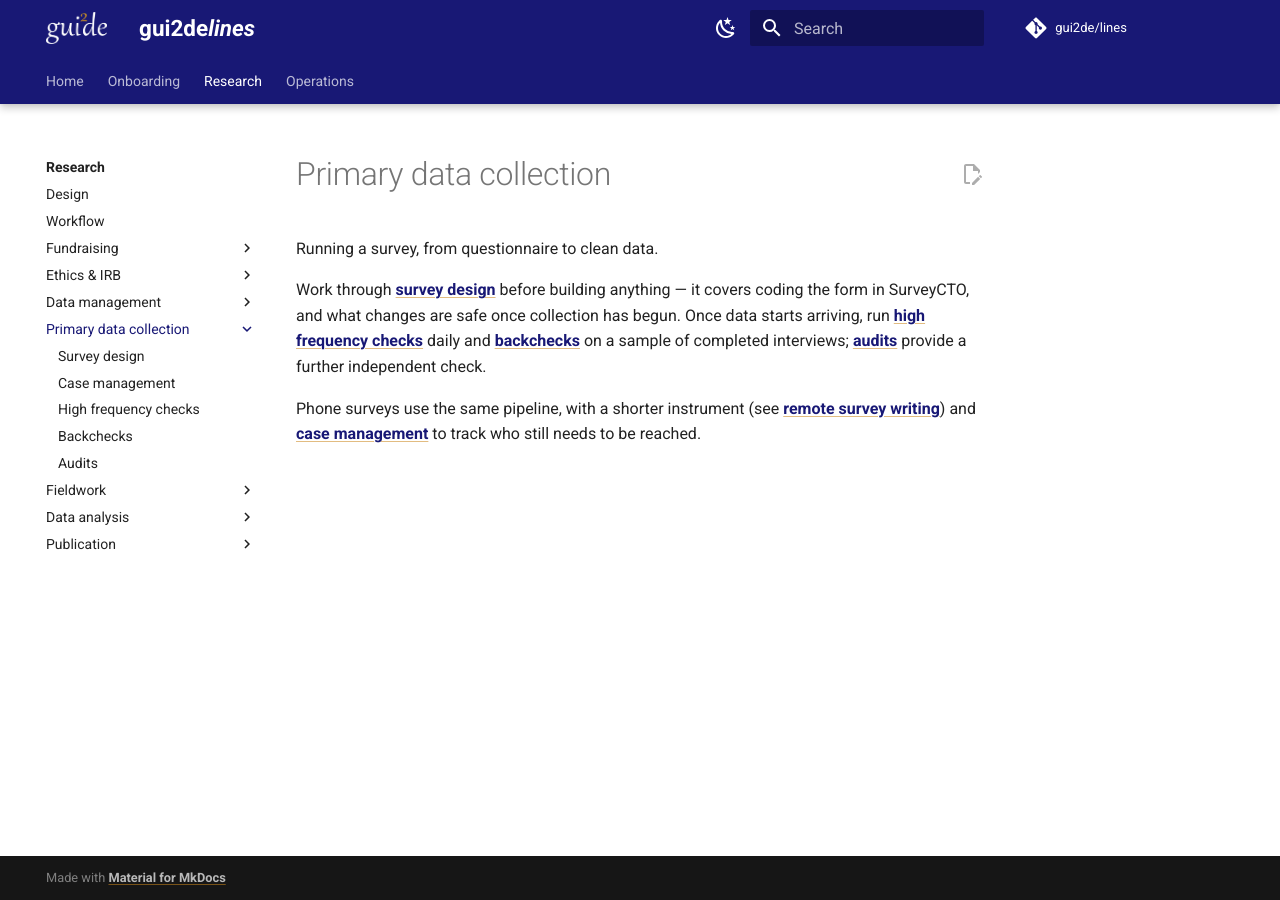
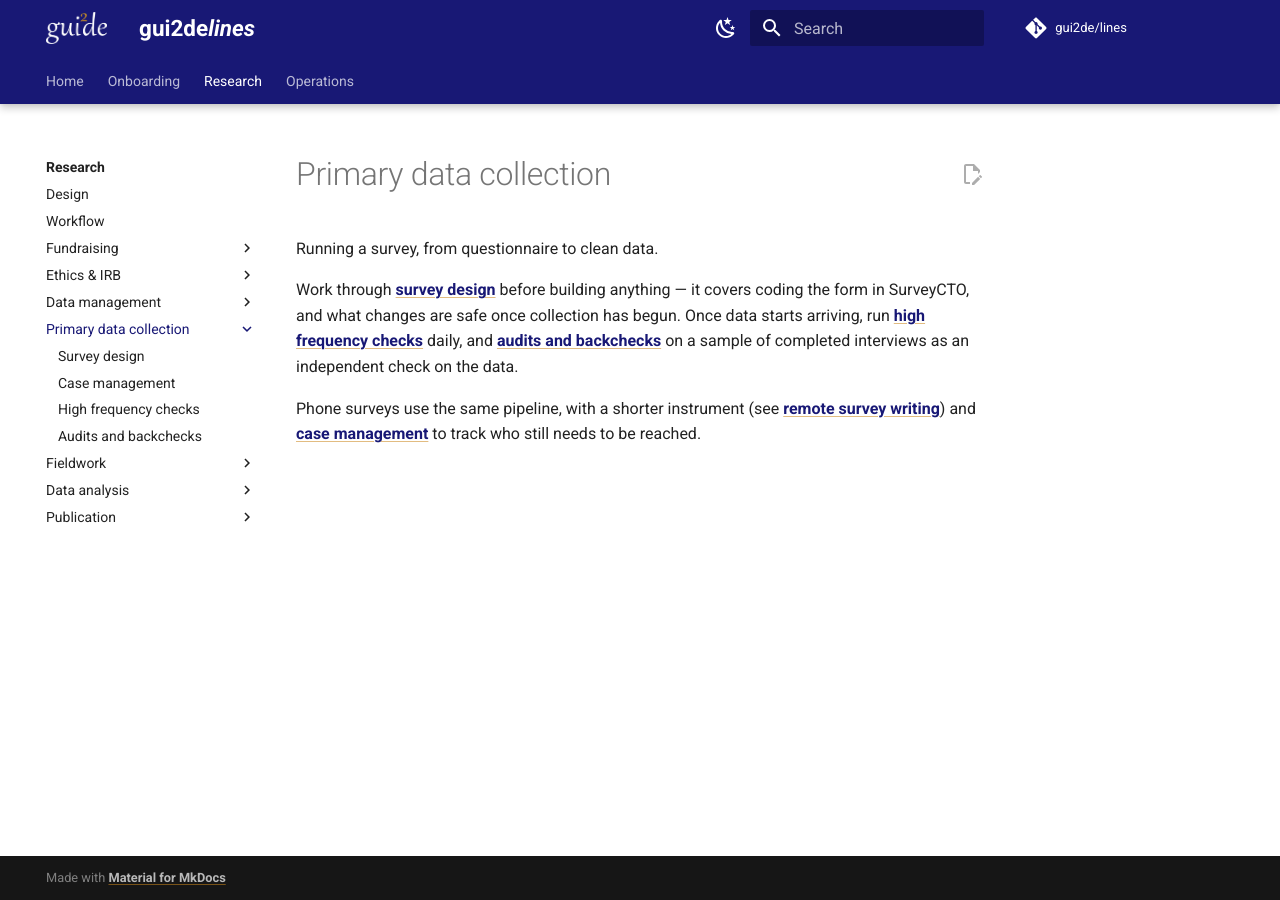
Before and after one commit to gui2de/lines, an MkDocs documentation site: the page built from docs/research/data-collection/index.md, in a window 1280 px wide. Built offline with MkDocs 1.6.1 and Material for MkDocs 9.7.7, drawn with Linux system fonts in a browser that asks for light colours; comment, search, counter and statistics services are not loaded.

Commit message:
Fold backchecks into the audits page
The backchecks page was an empty stub. Audits is renamed "Audits and
backchecks", since it already describes SurveyCTO's backcheck
functionality as the mechanism for building the audit instrument.

Co-Authored-By: Claude Opus 5 <noreply@anthropic.com>

```diff
--- a/docs/research/data-collection/index.md
+++ b/docs/research/data-collection/index.md
@@ -4,8 +4,8 @@ Running a survey, from questionnaire to clean data.
 
 Work through [survey design](survey-design.md) before building anything — it covers coding the
 form in SurveyCTO, and what changes are safe once collection has begun. Once data starts arriving, run
-[high frequency checks](hfc.md) daily and [backchecks](backchecks.md) on a sample of completed
-interviews; [audits](audits.md) provide a further independent check.
+[high frequency checks](hfc.md) daily, and [audits and backchecks](audits-and-backchecks.md) on a
+sample of completed interviews as an independent check on the data.
 
 Phone surveys use the same pipeline, with a shorter instrument (see
 [remote survey writing](survey-design.md#remote-survey-writing)) and
--- a/mkdocs.yml
+++ b/mkdocs.yml
@@ -104,8 +104,7 @@ nav:
           - Survey design: research/data-collection/survey-design.md
           - Case management: research/data-collection/case-management.md
           - High frequency checks: research/data-collection/hfc.md
-          - Backchecks: research/data-collection/backchecks.md
-          - Audits: research/data-collection/audits.md
+          - Audits and backchecks: research/data-collection/audits-and-backchecks.md
       - Fieldwork:
           - research/fieldwork/index.md
           - Enumerator training: research/fieldwork/training.md
```
Also changed, not shown: docs/research/data-collection/audits-and-backchecks.md (renamed from docs/research/data-collection/audits.md, +1 -1 lines), docs/research/data-collection/backchecks.md (deleted, +0 -5 lines), docs/research/data-collection/hfc.md (+1 -1 lines).
